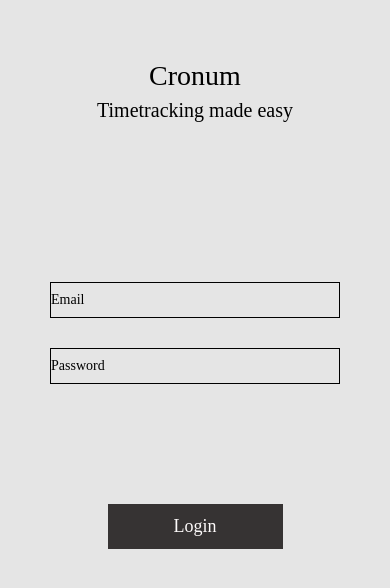
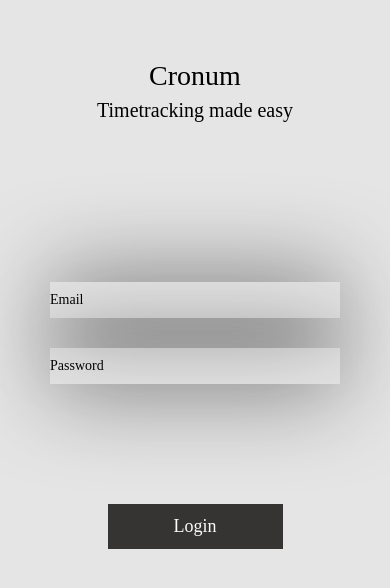
Before and after one commit to mateusrizzo/timetracker-mobile, a React Native app: screen / in a window 390 px wide. Shown: the top 588 px of the page. Built offline with nearby package versions, Linux system fonts and the light colour scheme.

Commit message:
Added box shadow to inputs

```diff
--- a/src/Pages/Login/styles.js
+++ b/src/Pages/Login/styles.js
@@ -27,8 +27,11 @@ export default StyleSheet.create({
   input: {
     width: 290,
     height: 36,
-    borderWidth: 1,
     fontFamily: 'Roboto-Thin',
+    elevation: 2,
+    shadowOffset: {width: 0, height: 0},
+    shadowRadius: 90,
+    shadowOpacity: 0.7,
   },
   bottomInput: {
     marginTop: 30,
```
